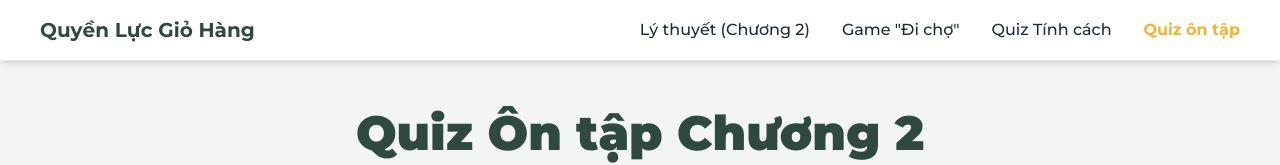
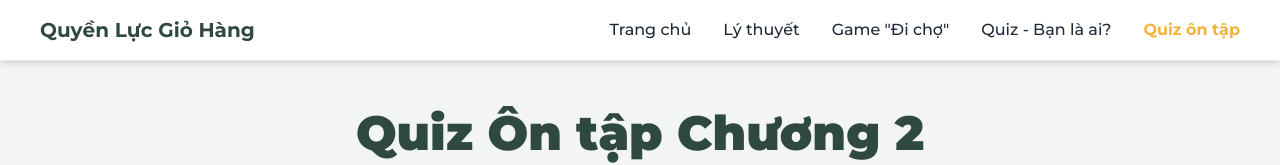
Before and after one commit to migi0410/MLN122, a plain HTML site: page review.html in a window 1280 px wide. Shown: the top 165 px of the page. Drawn offline with nearby package versions, Linux system fonts and the light colour scheme.

Commit message:
Initial commit

```diff
--- a/review.html
+++ b/review.html
@@ -29,9 +29,10 @@
         <div class="max-w-7xl mx-auto px-6 flex justify-between items-center">
             <a href="index.html" class="text-dark-green text-xl font-bold no-underline">Quyền Lực Giỏ Hàng</a>
             <nav class="flex items-center gap-8">
-                <a href="theory.html" class="no-underline text-gray-800 font-medium hover:text-accent-yellow transition-colors">Lý thuyết (Chương 2)</a>
+                <a href="index.html" class="no-underline text-gray-800 font-medium hover:text-accent-yellow transition-colors">Trang chủ</a>
+                <a href="theory.html" class="no-underline text-gray-800 font-medium hover:text-accent-yellow transition-colors">Lý thuyết</a>
                 <a href="game.html" class="no-underline text-gray-800 font-medium hover:text-accent-yellow transition-colors">Game "Đi chợ"</a>
-                <a href="quiz.html" class="no-underline text-gray-800 font-medium hover:text-accent-yellow transition-colors">Quiz Tính cách</a>
+                <a href="quiz.html" class="no-underline text-gray-800 font-medium hover:text-accent-yellow transition-colors">Quiz - Bạn là ai?</a>
                 <a href="review.html" class="no-underline text-accent-yellow font-bold transition-colors">Quiz ôn tập</a>
         </div>
     </header>
```
